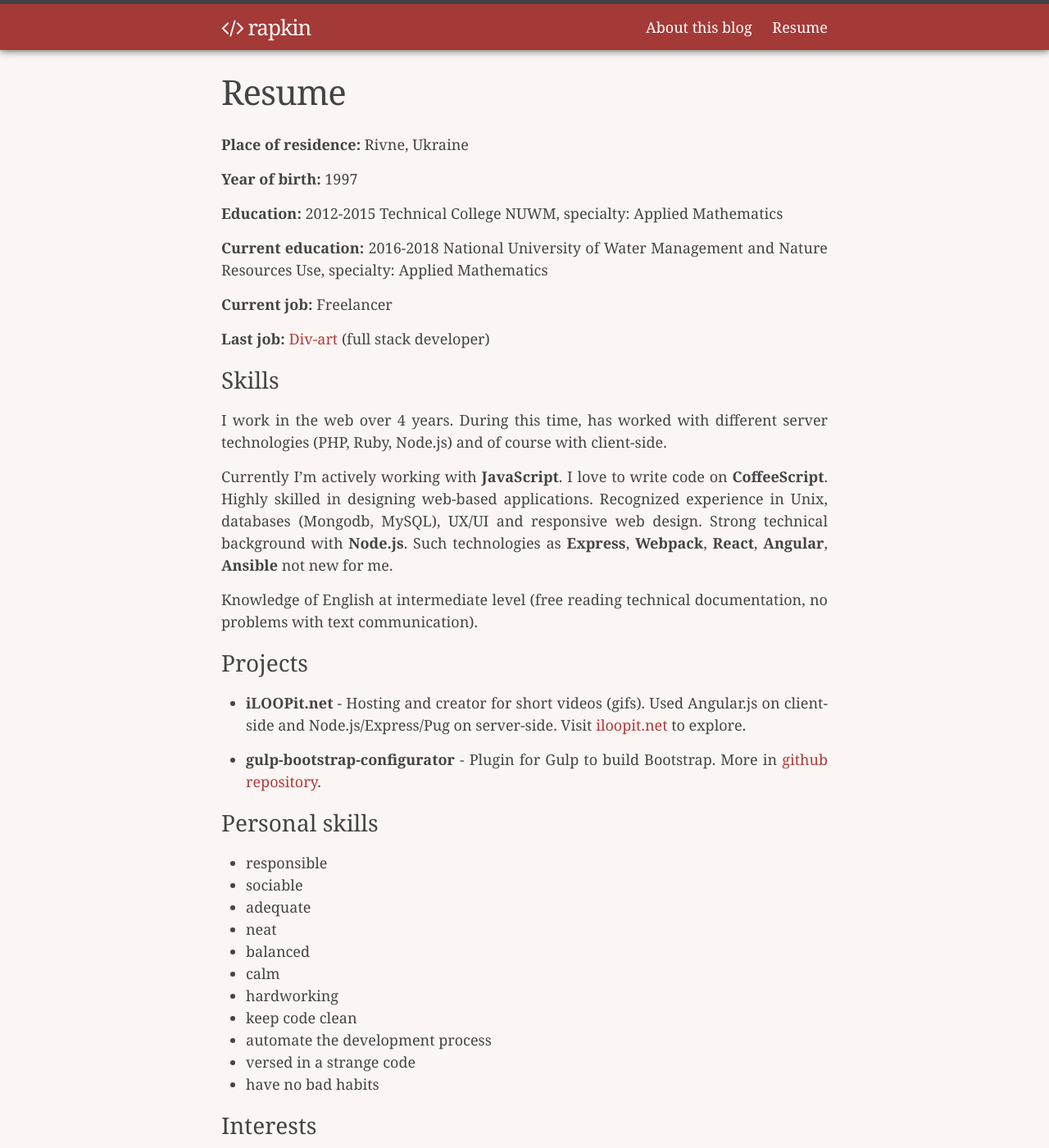
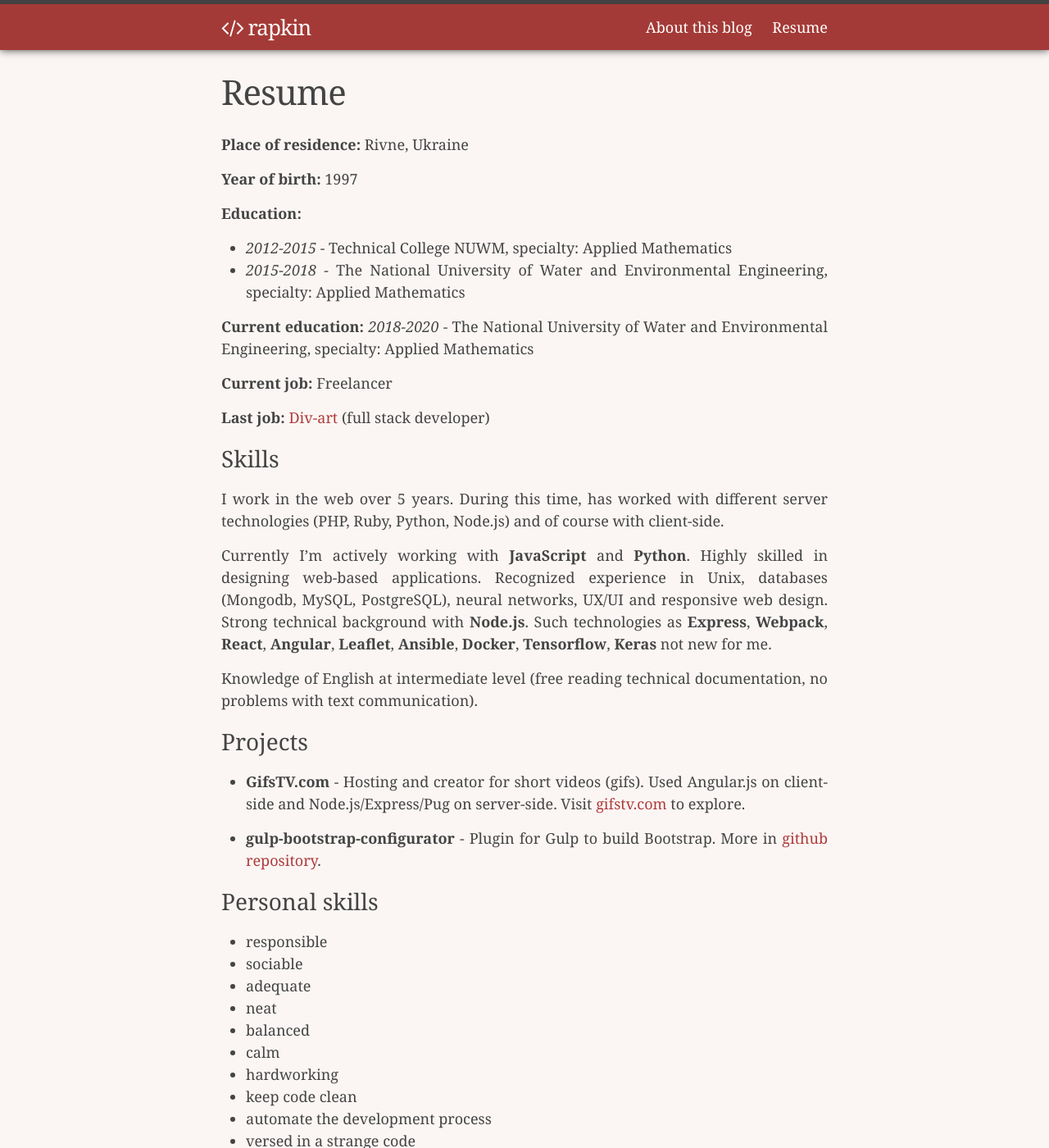
Before and after one commit to rapkin/rapkin.github.io, a Jekyll site: the page built from resume.md, in a window 1280 px wide and 1400 px high. Shown: the whole window at 82% size. Built offline with Jekyll 4.4.1, drawn with Linux system fonts in a browser that asks for light colours; nearby versions of some CDN libraries.

Commit message:
Updated resume

```diff
--- a/resume.md
+++ b/resume.md
@@ -10,9 +10,12 @@ __Place of residence:__ Rivne, Ukraine
 
 __Year of birth:__ 1997
 
-__Education:__ 2012-2015 Technical College NUWM, specialty: Applied Mathematics
+__Education:__
 
-__Current education:__ 2016-2018 National University of Water Management and Nature Resources Use, specialty: Applied Mathematics
+ * _2012-2015_ - Technical College NUWM, specialty: Applied Mathematics
+ * _2015-2018_ - The National University of Water and Environmental Engineering, specialty: Applied Mathematics
+
+__Current education:__ _2018-2020_ - The National University of Water and Environmental Engineering, specialty: Applied Mathematics
 
 __Current job:__ Freelancer
 
@@ -21,16 +24,16 @@ __Last job:__ [Div-art](http://div-art.com/) (full stack developer)
 
 ## Skills
 
-I work in the web over 4 years. During this time, has worked with different server technologies (PHP, Ruby, Node.js) and of course with client-side.
+I work in the web over 5 years. During this time, has worked with different server technologies (PHP, Ruby, Python, Node.js) and of course with client-side.
 
-Currently I'm actively working with __JavaScript__. I love to write code on __CoffeeScript__. Highly skilled in designing web-based applications. Recognized experience in Unix, databases (Mongodb, MySQL), UX/UI and responsive web design. Strong technical background with __Node.js__. Such technologies as __Express__, __Webpack__, __React__, __Angular__, __Ansible__ not new for me.
+Currently I'm actively working with __JavaScript__ and __Python__. Highly skilled in designing web-based applications. Recognized experience in Unix, databases (Mongodb, MySQL, PostgreSQL), neural networks, UX/UI and responsive web design. Strong technical background with __Node.js__. Such technologies as __Express__, __Webpack__, __React__, __Angular__, __Leaflet__, __Ansible__, __Docker__, __Tensorflow__, __Keras__ not new for me.
 
 Knowledge of English at intermediate level (free reading technical documentation, no problems with text communication).
 
 
 ## Projects
 
-* __iLOOPit.net__ - Hosting and creator for short videos (gifs). Used Angular.js on client-side and Node.js/Express/Pug on server-side. Visit [iloopit.net](https://iloopit.net/) to explore.
+* __GifsTV.com__ - Hosting and creator for short videos (gifs). Used Angular.js on client-side and Node.js/Express/Pug on server-side. Visit [gifstv.com](https://gifstv.com/) to explore.
 
 * __gulp-bootstrap-configurator__ - Plugin for Gulp to build Bootstrap. More in [github repository](https://github.com/rapkin/gulp-bootstrap-configurator).
 
```
